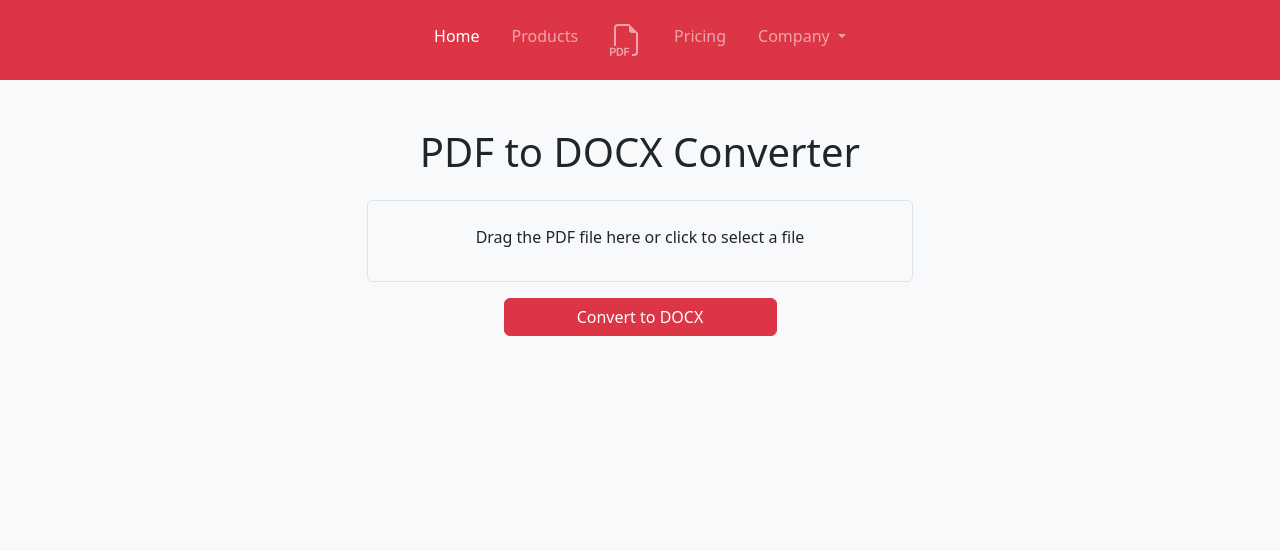
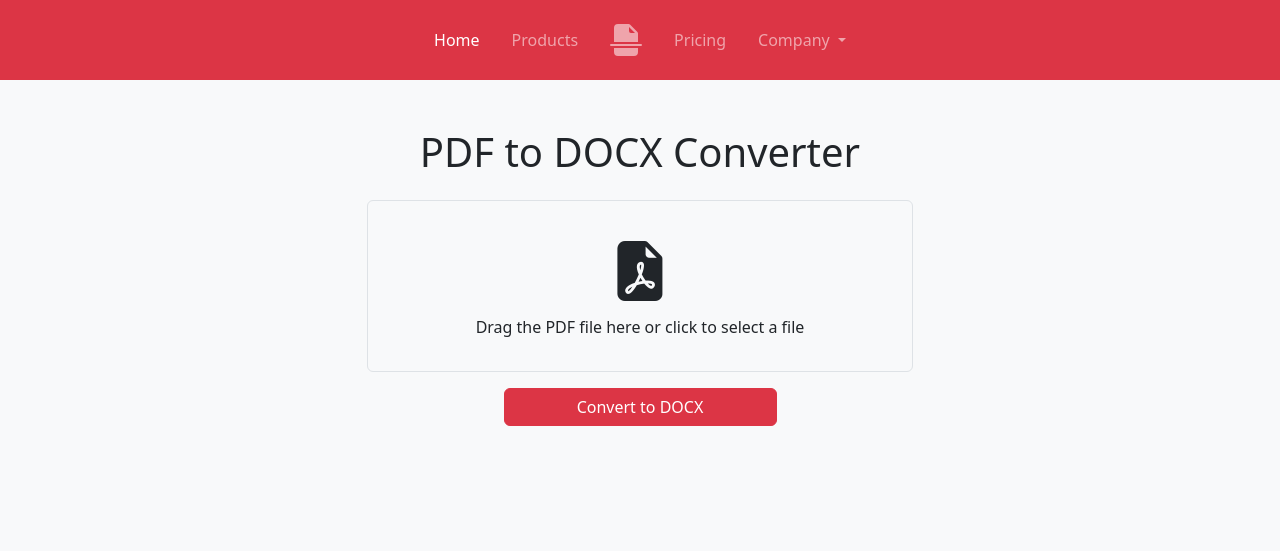
Before and after one commit to Lem0nCat/pdfwordify-web-app, a Django app: page /docs/convert/ in a window 1280 px wide. Shown: the top 551 px of the page. Run offline with Django 5.2, Linux system fonts and the light colour scheme.

Commit message:
Add: header icon, icon change when hovering over the file drop area

```diff
--- a/docs_app/static/docs_app/js/drag_and_drop.js
+++ b/docs_app/static/docs_app/js/drag_and_drop.js
@@ -7,11 +7,19 @@ dropArea.addEventListener('dragover', (event) => {
     event.preventDefault();
     dropArea.classList.add('active');
     dropArea.querySelector('p').textContent = "Release to upload the file";
+
+    // Change Icon
+    var icon = document.getElementById('dynamicIcon');
+    icon.classList.replace('bi-file-earmark-pdf-fill', 'bi-file-earmark-arrow-down-fill');
 });
 
 dropArea.addEventListener('dragleave', () => {
     dropArea.classList.remove('active');
     dropArea.querySelector('p').textContent = "Drag the PDF file here or click to select a file";
+
+    // Change Icon
+    var icon = document.getElementById('dynamicIcon');
+    icon.classList.replace('bi-file-earmark-arrow-down-fill', 'bi-file-earmark-pdf-fill');
 });
 
 dropArea.addEventListener('drop', (event) => {
--- a/docs_app/templates/docs_app/index.html
+++ b/docs_app/templates/docs_app/index.html
@@ -18,35 +18,40 @@
   <header role="banner">
     <nav class="navbar navbar-expand-lg navbar-dark p-3 bg-danger" id="headerNav">
       <div class="container-fluid">
-        <!-- <a class="navbar-brand d-block d-lg-none" href="#">
-                <img src="/static_files/images/logos/logo_2_white.png" height="80" />
-              </a>
-              <button class="navbar-toggler" type="button" data-bs-toggle="collapse" data-bs-target="#navbarNavDropdown" aria-controls="navbarNavDropdown" aria-expanded="false" aria-label="Toggle navigation">
-                <span class="navbar-toggler-icon"></span>
-              </button> -->
+        <a class="navbar-brand d-block d-lg-none" href="#">
+          <svg xmlns="http://www.w3.org/2000/svg" width="32" height="32" fill="currentColor"
+            class="bi bi-file-earmark-break-fill" viewBox="0 0 16 16">
+            <path
+              d="M4 0h5.293A1 1 0 0 1 10 .293L13.707 4a1 1 0 0 1 .293.707V9H2V2a2 2 0 0 1 2-2m5.5 1.5v2a1 1 0 0 0 1 1h2zM2 12h12v2a2 2 0 0 1-2 2H4a2 2 0 0 1-2-2zM.5 10a.5.5 0 0 0 0 1h15a.5.5 0 0 0 0-1z" />
+          </svg>
+        </a>
+        <button class="navbar-toggler" type="button" data-bs-toggle="collapse" data-bs-target="#navbarNavDropdown"
+          aria-controls="navbarNavDropdown" aria-expanded="false" aria-label="Toggle navigation">
+          <span class="navbar-toggler-icon"></span>
+        </button>
 
-        <div class=" collapse navbar-collapse" id="navbarNavDropdown">
+        <div class="collapse navbar-collapse" id="navbarNavDropdown">
           <ul class="navbar-nav mx-auto ">
             <li class="nav-item">
-              <a class="nav-link mx-2 active" aria-current="page" href="#">Home</a>
+              <a class="nav-link mx-2 my-1 active" aria-current="page" href="#">Home</a>
             </li>
             <li class="nav-item">
-              <a class="nav-link mx-2" href="#">Products</a>
+              <a class="nav-link mx-2 my-1" href="#">Products</a>
             </li>
             <li class="nav-item d-none d-lg-block">
               <a class="nav-link mx-2" href="#">
                 <svg xmlns="http://www.w3.org/2000/svg" width="32" height="32" fill="currentColor"
-                  class="bi bi-filetype-pdf" viewBox="0 0 16 16">
-                  <path fill-rule="evenodd"
-                    d="M14 4.5V14a2 2 0 0 1-2 2h-1v-1h1a1 1 0 0 0 1-1V4.5h-2A1.5 1.5 0 0 1 9.5 3V1H4a1 1 0 0 0-1 1v9H2V2a2 2 0 0 1 2-2h5.5zM1.6 11.85H0v3.999h.791v-1.342h.803q.43 0 .732-.173.305-.175.463-.474a1.4 1.4 0 0 0 .161-.677q0-.375-.158-.677a1.2 1.2 0 0 0-.46-.477q-.3-.18-.732-.179m.545 1.333a.8.8 0 0 1-.085.38.57.57 0 0 1-.238.241.8.8 0 0 1-.375.082H.788V12.48h.66q.327 0 .512.181.185.183.185.522m1.217-1.333v3.999h1.46q.602 0 .998-.237a1.45 1.45 0 0 0 .595-.689q.196-.45.196-1.084 0-.63-.196-1.075a1.43 1.43 0 0 0-.589-.68q-.396-.234-1.005-.234zm.791.645h.563q.371 0 .609.152a.9.9 0 0 1 .354.454q.118.302.118.753a2.3 2.3 0 0 1-.068.592 1.1 1.1 0 0 1-.196.422.8.8 0 0 1-.334.252 1.3 1.3 0 0 1-.483.082h-.563zm3.743 1.763v1.591h-.79V11.85h2.548v.653H7.896v1.117h1.606v.638z" />
+                  class="bi bi-file-earmark-break-fill" viewBox="0 0 16 16">
+                  <path
+                    d="M4 0h5.293A1 1 0 0 1 10 .293L13.707 4a1 1 0 0 1 .293.707V9H2V2a2 2 0 0 1 2-2m5.5 1.5v2a1 1 0 0 0 1 1h2zM2 12h12v2a2 2 0 0 1-2 2H4a2 2 0 0 1-2-2zM.5 10a.5.5 0 0 0 0 1h15a.5.5 0 0 0 0-1z" />
                 </svg>
               </a>
             </li>
             <li class="nav-item">
-              <a class="nav-link mx-2" href="#">Pricing</a>
+              <a class="nav-link mx-2 my-1" href="#">Pricing</a>
             </li>
             <li class="nav-item dropdown">
-              <a class="nav-link mx-2 dropdown-toggle" href="#" id="navbarDropdownMenuLink" role="button"
+              <a class="nav-link mx-2 my-1 dropdown-toggle" href="#" id="navbarDropdownMenuLink" role="button"
                 data-bs-toggle="dropdown" aria-expanded="false">
                 Company
               </a>
@@ -94,14 +99,16 @@
             {% csrf_token %}
             <div class="mb-3">
               <div class="drag-area border rounded p-4 text-center">
+                <i id="dynamicIcon" class="bi bi-file-earmark-pdf-fill" style="font-size: 60px;"></i>
                 <p class="mb-2">Drag the PDF file here or click to select a file</p>
                 <!-- {{ form.file }} -->
                 <input id="pdfFile" name="pdfFile" type="file" class="form-control-file d-none">
               </div>
             </div>
             <div class="d-grid gap-2 col-6 mx-auto">
-              <button type="submit" class="btn btn-danger" id="submitBtn" >
-                <span class="spinner-border spinner-border-sm" role="status" aria-hidden="true" style="display: none;" id="spinner"></span>
+              <button type="submit" class="btn btn-danger" id="submitBtn">
+                <span class="spinner-border spinner-border-sm" role="status" aria-hidden="true" style="display: none;"
+                  id="spinner"></span>
                 Convert to DOCX
               </button>
             </div>
@@ -153,4 +160,5 @@
   <script src="{% static 'docs_app/js/drag_and_drop.js' %}"></script>
   <script src="{% static 'docs_app/js/form_sending.js' %}"></script>
 </body>
+
 </html>
```
Also changed, not shown: docs_app/__init__.py (added).
